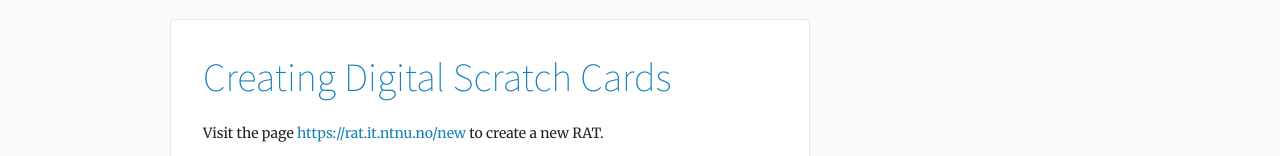
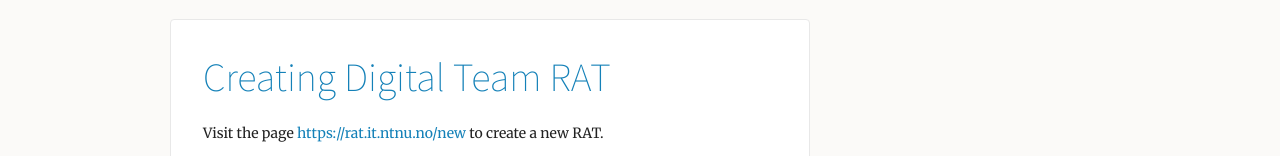
Before and after one commit to falkr/teampy-s, a plain HTML site: page docs/index.html in a window 1280 px wide. Shown: the part 613-769 px from the top of the page. Drawn offline with nearby package versions, Linux system fonts and the light colour scheme; a script that the page names is missing.

Commit message:
Update docs.

```diff
--- a/docs/index.html
+++ b/docs/index.html
@@ -78,7 +78,7 @@
 
     </section>
     <section class="content">
-<h1 id="creating-digital-scratch-cards">Creating Digital Scratch Cards</h1>
+<h1 id="creating-digital-team-rat">Creating Digital Team RAT</h1>
 
 <p>Visit the page <a href="https://rat.it.ntnu.no/new" class="uri">https://rat.it.ntnu.no/new</a> to create a new RAT.</p>
 
@@ -122,7 +122,7 @@
 
     </section>
     <section class="content">
-<h1 id="digital-scratch-card">Digital Scratch Card</h1>
+<h1 id="digital-team-card">Digital Team Card</h1>
 <p>The card shows one row for each answer.</p>
 
 <div class="figure">
```
Also changed, not shown: 2 other files.
